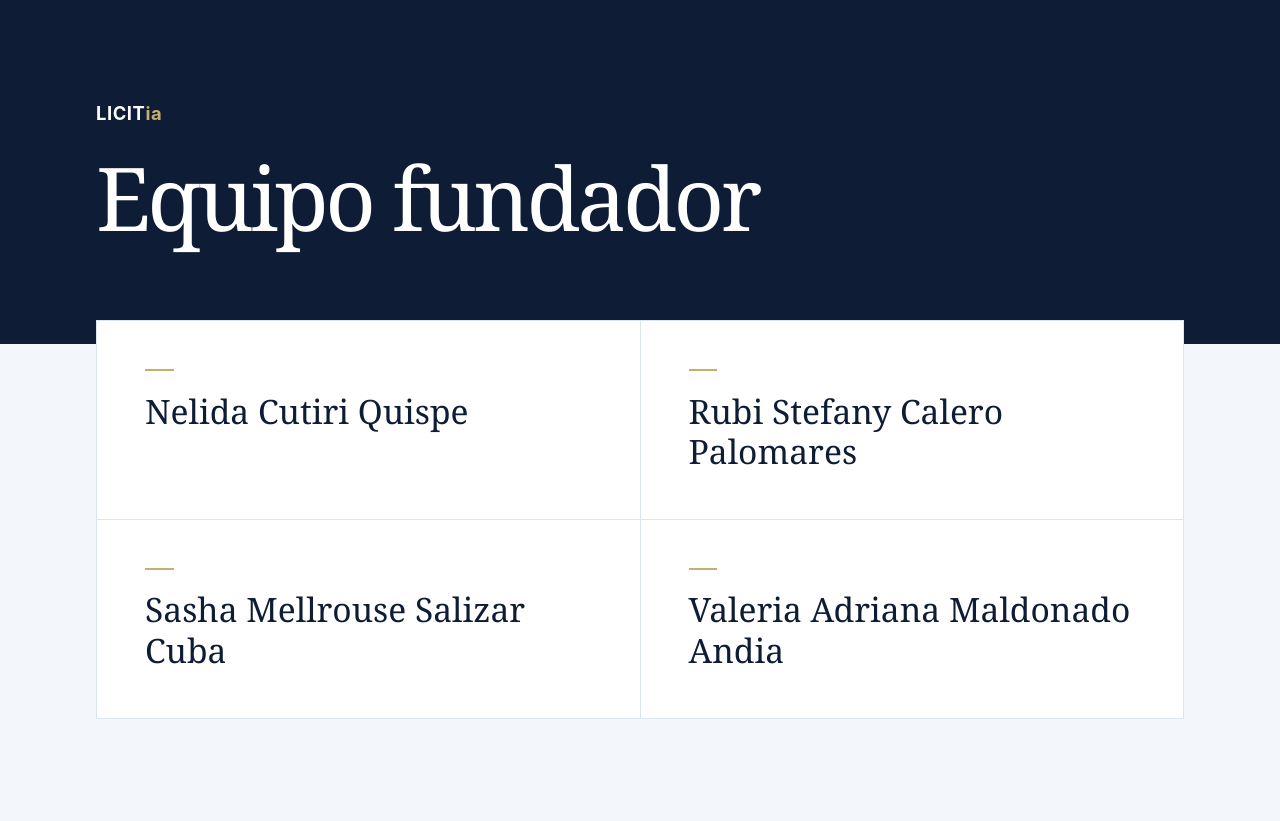
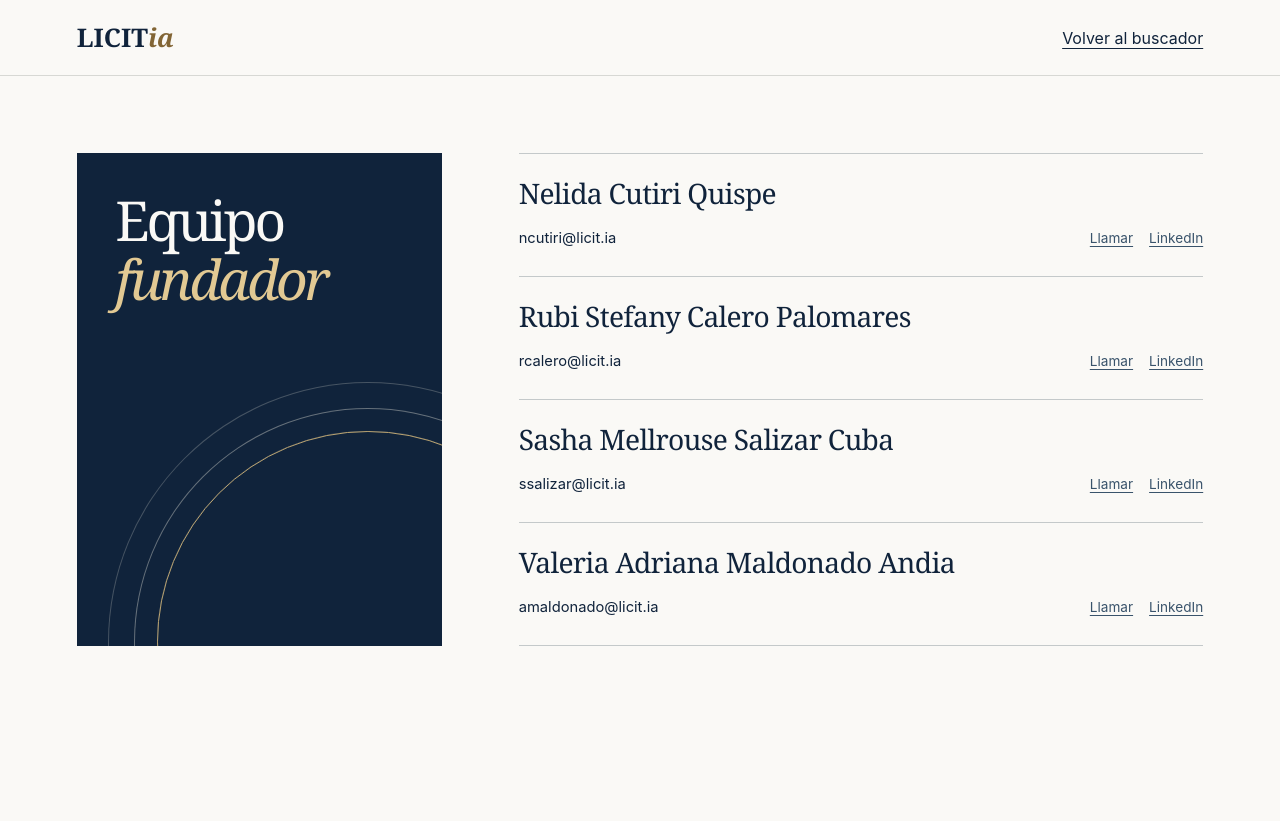
Before and after one commit to sashasalizarnegocios-oss/LICIT-IA, a Flask app: page /equipo in a window 1280 px wide. After the commit the page ends 646 px from the top, so only its background shows below. Run offline with Flask 3, Linux system fonts and the light colour scheme.

Commit message:
Actualiza el diseño y los contactos del equipo fundador

```diff
--- a/templates/equipo.html
+++ b/templates/equipo.html
@@ -3,76 +3,68 @@
 <head>
 <meta charset="utf-8">
 <meta name="viewport" content="width=device-width, initial-scale=1">
-<title>Equipo fundador | LICITia</title>
+<title>Equipo fundador · LICITia</title>
 <style>
-  :root { color-scheme: light; }
-  body { margin: 0; }
-  .licitia-team {
-    --navy: #0e1d35;
-    --gold: #c9ad70;
-    --line: #dce4ed;
-    background: #f3f6fa;
-    color: var(--navy);
-    font-family: Inter, system-ui, sans-serif;
-    min-height: 100vh;
-  }
-  .licitia-team * { box-sizing: border-box; }
-  .team-inner { width: min(68rem, calc(100% - 2.5rem)); margin-inline: auto; }
-  .team-header {
-    padding: clamp(3rem, 8vw, 7rem) 0 clamp(4rem, 8vw, 7rem);
-    background: var(--navy);
-    color: white;
-  }
-  .team-brand { font-size: 1.15rem; font-weight: 700; letter-spacing: .03em; }
-  .team-brand span { color: var(--gold); }
-  .team-header h1 {
-    margin: 1.8rem 0 0;
-    font: 400 clamp(2.75rem, 8vw, 5.5rem)/1 "Source Serif 4", Georgia, serif;
-    letter-spacing: -.04em;
-  }
-  .team-list {
-    position: relative;
-    display: grid;
-    grid-template-columns: repeat(2, minmax(0, 1fr));
-    gap: 1px;
-    margin: -1.45rem 0 0;
-    padding: 0;
-    background: var(--line);
-    border: 1px solid var(--line);
-    list-style: none;
-  }
-  .team-list li { background: #fff; padding: clamp(1.5rem, 4vw, 3rem); }
-  .team-list h2 {
-    margin: 0;
-    font: 400 clamp(1.45rem, 3vw, 2.1rem)/1.2 "Source Serif 4", Georgia, serif;
-  }
-  .team-list h2::before {
-    content: "";
-    display: block;
-    width: 1.8rem;
-    border-top: 2px solid var(--gold);
-    margin-bottom: 1.2rem;
-  }
-  .team-content { padding-bottom: clamp(3rem, 8vw, 7rem); }
-  @media (max-width: 37rem) { .team-list { grid-template-columns: minmax(0, 1fr); } }
+* { box-sizing: border-box; }
+body { margin: 0; background: #faf9f6; color: #10233b; font-family: Inter, Arial, sans-serif; }
+nav { display: flex; align-items: center; justify-content: space-between; padding: 1.25rem max(6vw, 1.25rem); border-bottom: 1px solid #d7d8d4; }
+a { color: inherit; text-underline-offset: .25em; }
+.brand { font: bold 1.6rem Georgia, serif; text-decoration: none; }
+.brand i { color: #826535; }
+main { display: grid; grid-template-columns: minmax(16rem, 0.8fr) minmax(0, 1.5fr); gap: clamp(2rem, 6vw, 7rem); max-width: 92rem; margin: auto; padding: clamp(2rem, 6vw, 6rem) max(6vw, 1.25rem); }
+header { background: #10233b; color: #faf9f6; padding: clamp(1.5rem, 3vw, 3.75rem); align-self: stretch; position: relative; overflow: hidden; }
+header::after { content:""; position:absolute; width:115%; aspect-ratio:1; border:1px solid #bca572; border-radius:50%; left:22%; bottom:-42%; box-shadow:0 0 0 22px #10233b, 0 0 0 23px #66717b, 0 0 0 48px #10233b, 0 0 0 49px #465463; pointer-events:none; }
+h1 { position:relative; z-index:1; margin:0; font:normal clamp(2.5rem, 4.3vw, 4.8rem)/1.06 Georgia, serif; letter-spacing:-.055em; }
+h1 em { display:block; color:#e2c993; font-weight:normal; }
+ul { list-style:none; margin:0; padding:0; }
+li { border-top:1px solid #c4c9ca; padding:1.45rem 0; }
+li:last-child { border-bottom:1px solid #c4c9ca; }
+h2 { font:normal clamp(1.4rem, 2.2vw, 2.25rem)/1.18 Georgia, serif; margin:0 0 .85rem; letter-spacing:-.025em; }
+.contact { display:flex; align-items:center; gap:.5rem 1rem; flex-wrap:wrap; font-size:.92rem; }
+.contact span { margin-right:auto; }
+.contact a { color:#39536b; font-size:.85rem; padding:.4rem 0; }
+a:focus-visible { outline:2px solid #96783d; outline-offset:4px; }
+@media(max-width:760px) { main { grid-template-columns:1fr; gap:1.5rem; } header { min-height:10rem; } header::after { width:14rem; left:75%; bottom:-110%; } }
 </style>
 </head>
 <body>
-<main class="licitia-team" aria-labelledby="team-title">
-  <header class="team-header">
-    <div class="team-inner">
-      <a class="team-brand" style="color:inherit;text-decoration:none" href="{{ url_for('buscar') }}" aria-label="LICITia, ir al buscador">LICIT<span>ia</span></a>
-      <h1 id="team-title">Equipo fundador</h1>
+<nav aria-label="Navegación principal"><a class="brand" href="{{ url_for('buscar') }}">LICIT<i>ia</i></a><a href="{{ url_for('buscar') }}">Volver al buscador</a></nav>
+<main>
+<header><h1>Equipo <em>fundador</em></h1></header>
+<ul aria-label="Integrantes">
+  <li>
+    <h2>Nelida Cutiri Quispe</h2>
+    <div class="contact">
+      <span>ncutiri@licit.ia</span>
+      <a href="tel:+51910299015" aria-label="Llamar a Nelida">Llamar</a>
+      <a href="https://pe.linkedin.com/in/nelida-cutiri-quispe-8937a533b" aria-label="LinkedIn de Nelida">LinkedIn</a>
     </div>
-  </header>
-  <div class="team-inner team-content">
-    <ul class="team-list" role="list">
-      <li><h2>Nelida Cutiri Quispe</h2></li>
-      <li><h2>Rubi Stefany Calero Palomares</h2></li>
-      <li><h2>Sasha Mellrouse Salizar Cuba</h2></li>
-      <li><h2>Valeria Adriana Maldonado Andia</h2></li>
-    </ul>
-  </div>
+  </li>
+  <li>
+    <h2>Rubi Stefany Calero Palomares</h2>
+    <div class="contact">
+      <span>rcalero@licit.ia</span>
+      <a href="tel:+51916960285" aria-label="Llamar a Rubi Stefany">Llamar</a>
+      <a href="https://www.linkedin.com/in/stefany-palomares-7b4230451" aria-label="LinkedIn de Rubi Stefany">LinkedIn</a>
+    </div>
+  </li>
+  <li>
+    <h2>Sasha Mellrouse Salizar Cuba</h2>
+    <div class="contact">
+      <span>ssalizar@licit.ia</span>
+      <a href="tel:+51912214186" aria-label="Llamar a Sasha Mellrouse">Llamar</a>
+      <a href="https://www.linkedin.com/in/sashasalizar/" aria-label="LinkedIn de Sasha Mellrouse">LinkedIn</a>
+    </div>
+  </li>
+  <li>
+    <h2>Valeria Adriana Maldonado Andia</h2>
+    <div class="contact">
+      <span>amaldonado@licit.ia</span>
+      <a href="tel:+51906510071" aria-label="Llamar a Valeria Adriana">Llamar</a>
+      <a href="https://www.linkedin.com/in/valeria-maldonado-andia-7b4036427/" aria-label="LinkedIn de Valeria Adriana">LinkedIn</a>
+    </div>
+  </li>
+</ul>
 </main>
 </body>
 </html>
```
